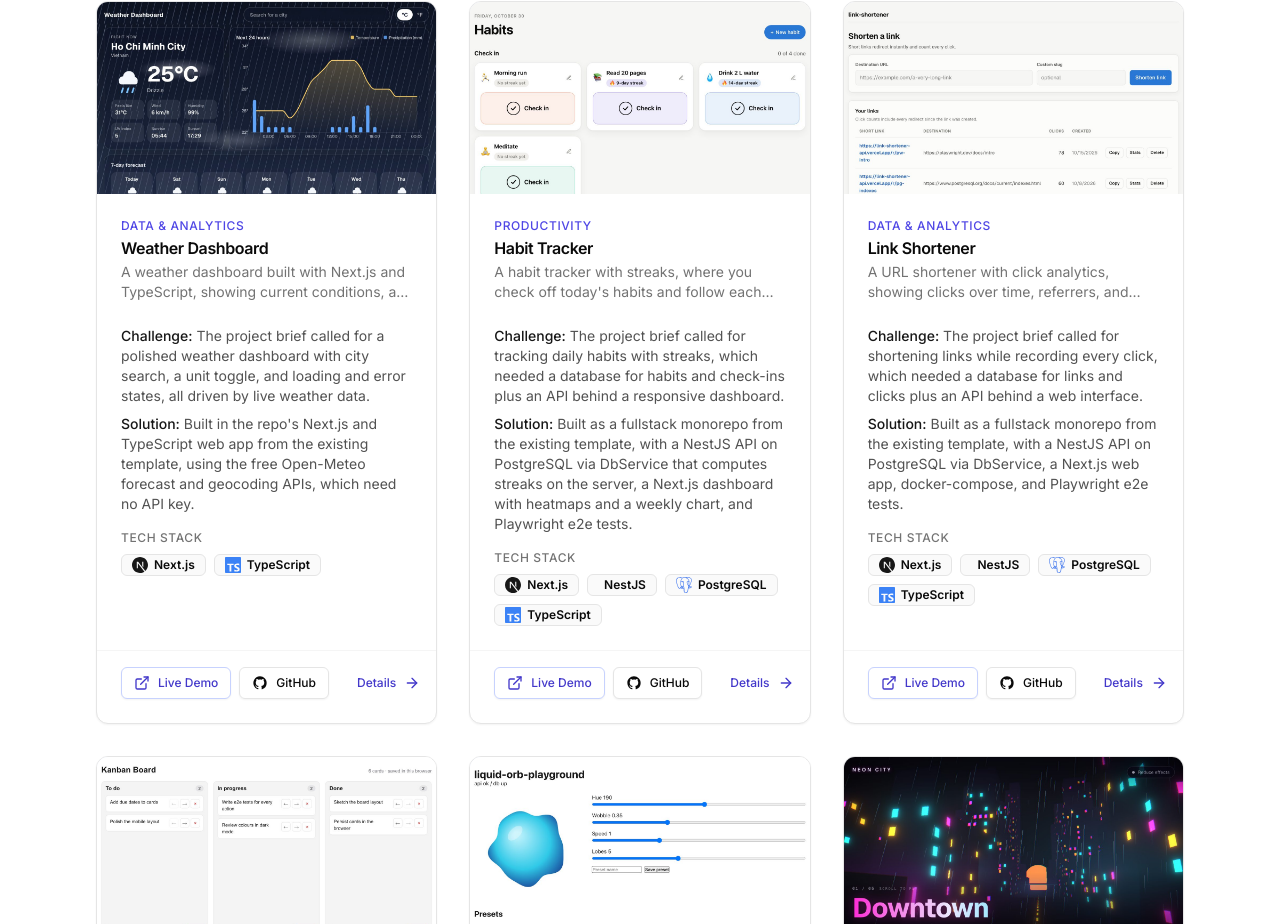
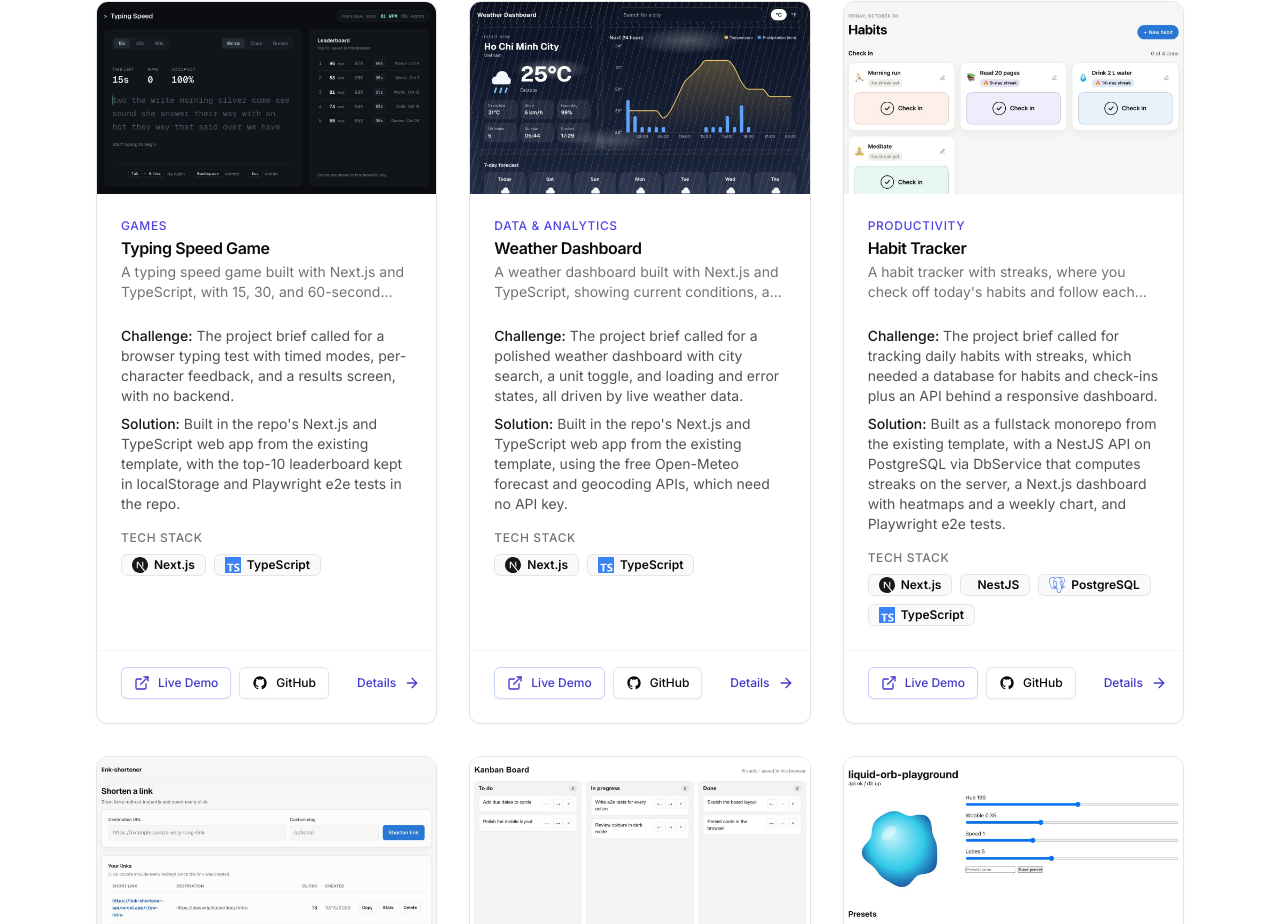
Before and after one commit to catvuduong/dcv-portfolio-v2, a Next.js app: page / in a window 1280 px wide. Shown: the part 1662-2586 px from the top of the page. Built offline with nearby package versions, Linux system fonts and the light colour scheme.

Commit message:
feat(projects): add typing-speed-game

```diff
--- a/src/data/portfolio.ts
+++ b/src/data/portfolio.ts
@@ -68,6 +68,7 @@ export const projectCategories = [
   "Productivity",
   "E-Commerce",
   "Data & Analytics",
+  "Games",
 ] as const;
 
 export type ProjectCategory = (typeof projectCategories)[number];
@@ -86,6 +87,21 @@ export type Project = {
 };
 
 export const projects: Project[] = [
+  {
+    id: "typing-speed-game",
+    category: "Games",
+    title: "Typing Speed Game",
+    description:
+      "A typing speed game built with Next.js and TypeScript, with 15, 30, and 60-second tests, live WPM and accuracy, a results screen, and a local leaderboard.",
+    problem:
+      "The project brief called for a browser typing test with timed modes, per-character feedback, and a results screen, with no backend.",
+    solution:
+      "Built in the repo's Next.js and TypeScript web app from the existing template, with the top-10 leaderboard kept in localStorage and Playwright e2e tests in the repo.",
+    techStack: ["Next.js", "TypeScript"],
+    liveUrl: "https://typing-speed-game-web-8506.vercel.app",
+    githubUrl: "https://github.com/catvuduong/typing-speed-game",
+    image: "/projects/typing-speed-game.jpg",
+  },
   {
     id: "weather-dashboard",
     category: "Data & Analytics",
```
Also changed, not shown: public/projects/typing-speed-game.jpg (added).
